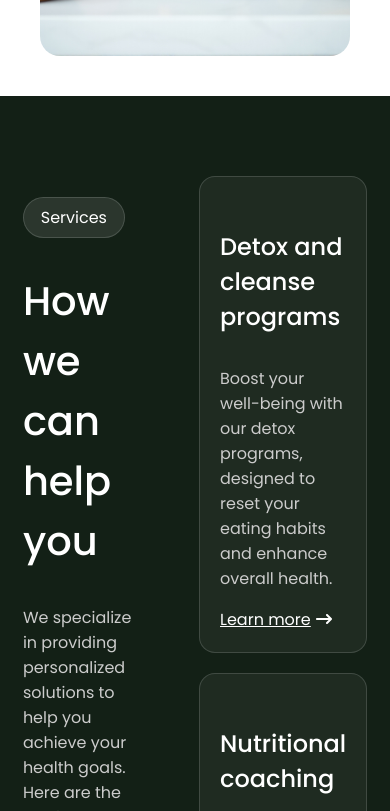
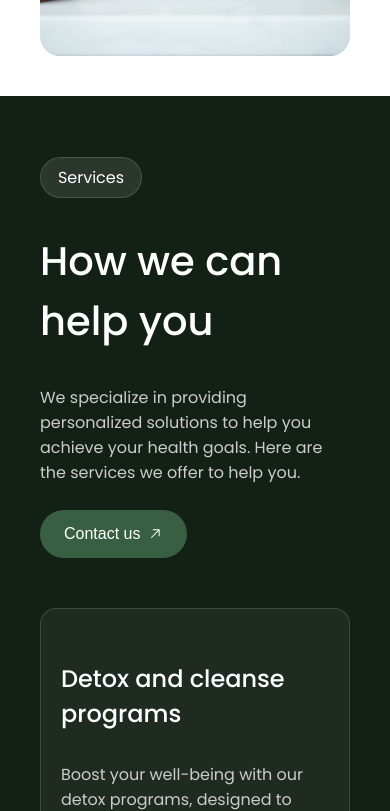
Before and after one commit to MarijaBute/vitalize-site, a React (Create React App) app: page / in a window 390 px wide. Shown: the part 2193-3004 px from the top of the page. Built offline with nearby package versions, Linux system fonts and the light colour scheme.

Commit message:
Home services and Why us sections made responsive

```diff
--- a/public/index.html
+++ b/public/index.html
@@ -10,34 +10,12 @@
       content="Web site created using create-react-app"
     />
     <link rel="apple-touch-icon" href="%PUBLIC_URL%/logo192.png" />
-    <!--
-      manifest.json provides metadata used when your web app is installed on a
-      user's mobile device or desktop. See https://developers.google.com/web/fundamentals/web-app-manifest/
-    -->
+
     <link rel="manifest" href="%PUBLIC_URL%/manifest.json" />
-    <!--
-      Notice the use of %PUBLIC_URL% in the tags above.
-      It will be replaced with the URL of the `public` folder during the build.
-      Only files inside the `public` folder can be referenced from the HTML.
-
-      Unlike "/favicon.ico" or "favicon.ico", "%PUBLIC_URL%/favicon.ico" will
-      work correctly both with client-side routing and a non-root public URL.
-      Learn how to configure a non-root public URL by running `npm run build`.
-    -->
-    <title>React App</title>
+    <title>♡ Vitalize</title>
   </head>
   <body>
     <noscript>You need to enable JavaScript to run this app.</noscript>
     <div id="root"></div>
-    <!--
-      This HTML file is a template.
-      If you open it directly in the browser, you will see an empty page.
-
-      You can add webfonts, meta tags, or analytics to this file.
-      The build step will place the bundled scripts into the <body> tag.
-
-      To begin the development, run `npm start` or `yarn start`.
-      To create a production bundle, use `npm run build` or `yarn build`.
-    -->
   </body>
 </html>
--- a/src/components/Home/components/HomeServices/homeservices.css
+++ b/src/components/Home/components/HomeServices/homeservices.css
@@ -93,3 +93,18 @@
     align-items: center;
     gap: 5px;
 }
+
+@media screen and (max-width: 1080px) {
+    .home-services{
+        padding: 40px;
+    }
+
+    .home-services-wrapper{
+        flex-direction: column;
+    }
+
+    .home-services-left,
+    .home-services-right{
+        width: 100%;
+    }
+}
--- a/src/components/Home/components/WhyUs/whyus.css
+++ b/src/components/Home/components/WhyUs/whyus.css
@@ -77,6 +77,7 @@
     font-size: 24px;
     font-weight: 500;
     color: #132016;
+    text-align: center;
 }
 
 .box-paragraph{
@@ -102,3 +103,31 @@
     align-items: center;
     gap: 10px;
 }
+
+@media screen and (max-width: 1180px){
+    .why-us{
+        padding: 40px;
+    }
+
+    .box-heading{
+        font-size: 20px;
+    }
+
+    .why-us-box-icon{
+        max-width: 25px;
+    }
+
+    .why-us-box{
+        height: 260px;
+    }
+}
+
+@media screen and (max-width: 815px){
+   .why-us-boxes{
+    flex-direction: column;
+   }
+
+   .why-us-box{
+    max-width: 100%;
+   }
+}
```
